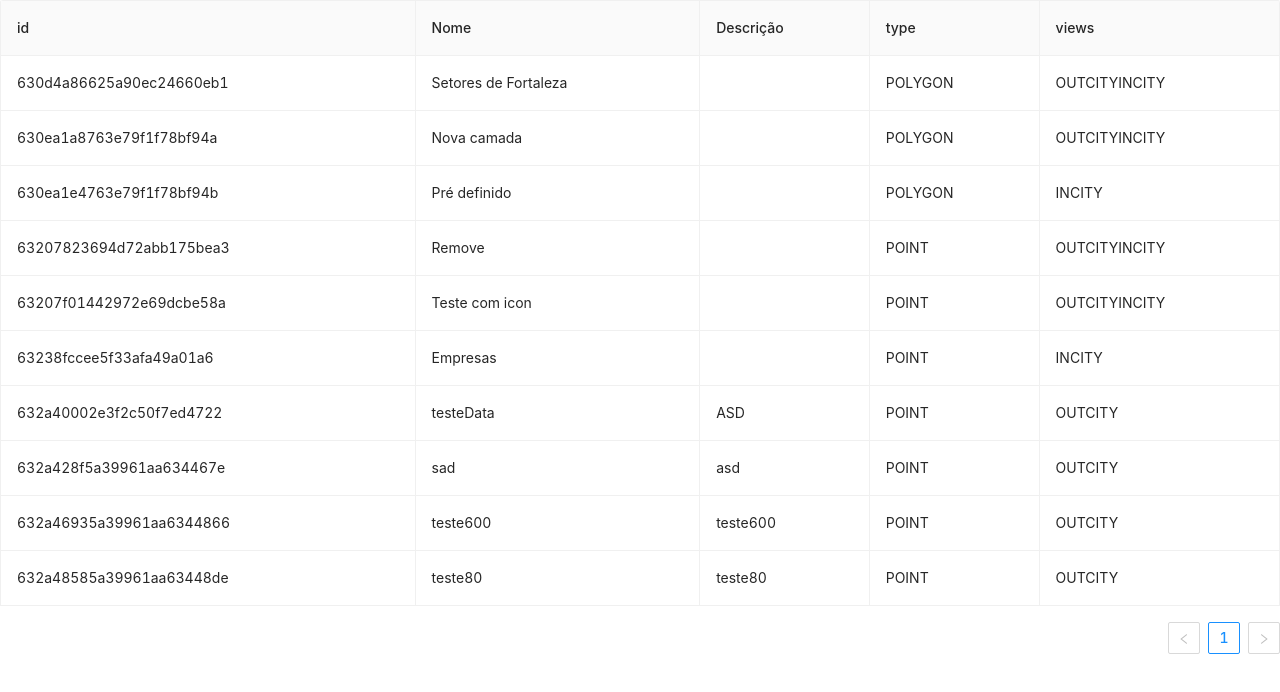
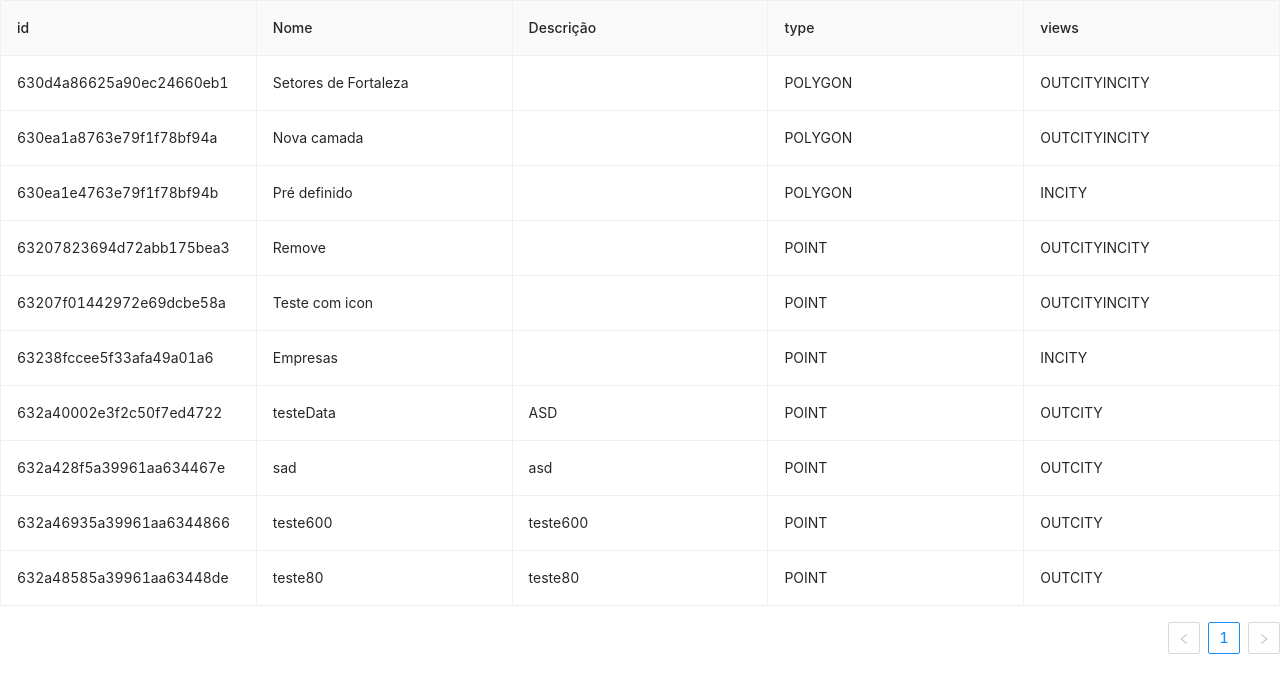
Before and after one commit to rauzola/table, a Next.js app: page /new-table in a window 1280 px wide. Shown: the top 692 px of the page. Built offline with nearby package versions, Linux system fonts and the light colour scheme.

Commit message:
arruamnado o component para funcionar o resizable 11/10/22

```diff
--- a/src/components/ColunsTable.tsx
+++ b/src/components/ColunsTable.tsx
@@ -1,10 +1,10 @@
 import { Resizable, ResizeCallbackData } from "react-resizable";
 import React from "react";
 
-interface TableProps {
-    width: React.SyntheticEvent<Element>, data: ResizeCallbackData;
-    height: boolean;
-    onResize: NewDataType;
+ export interface TableProps {
+    width: number;
+    height: number;
+    onResize: (e: React.SyntheticEvent<Element>, data: ResizeCallbackData) => void;
 
 }
 
--- a/src/components/NewTable.tsx
+++ b/src/components/NewTable.tsx
@@ -1,11 +1,13 @@
 import { Table } from "antd";
-import React from "react";
+import React, { useState } from "react";
+import type { ColumnsType, ColumnType } from 'antd/es/table';
 import "antd/dist/antd.css";
+import { Resizable, ResizeCallbackData } from "react-resizable";
 
 type TableProps<T> = {
     data: T[] | any;
-    columns: Array<IColumn>;
-
+    columns: ColumnsType<IColumn>;
+    isResizable: boolean;
 }
 
 
@@ -13,13 +15,86 @@ export type IColumn = {
     title: string;
     dataIndex: string | string[];
     key: string;
+    width?: number;
 }
 
+const ResizableTitle = (
+    props: React.HTMLAttributes<any> & {
+        onResize: (e: React.SyntheticEvent<Element>, data: ResizeCallbackData) => void;
+        width: number;
+    },
+) => {
+    const { onResize, width, ...restProps } = props;
+
+    if (!width) {
+        return <th {...restProps} />;
+    }
+
+    return (
+        <>
+            <Resizable
+                width={width}
+                height={0}
+                handle={
+                    <span
+                        className="react-resizable-handle"
+                        onClick={e => {
+                            e.stopPropagation();
+                        }}
+                    />
+                }
+                onResize={onResize}
+            >
+                <th {...restProps} />
+            </Resizable>
+        </>
+    );
+};
 
 
 export const NewTable = <T extends unknown>
-    ({ data, columns }: TableProps<T>)  => {
+    ({ data, columns, isResizable }: TableProps<T>) => {
 
+
+    const [newColumns, setNewColumns] = useState<ColumnsType<IColumn>>([...columns]);
+
+    if (isResizable) {
+        const handleResize =
+            (index: number) =>
+                (_: React.SyntheticEvent<Element>, { size }: ResizeCallbackData) => {
+                    const newColumns = [...columns];
+                    newColumns[index] = {
+                        ...newColumns[index],
+                        width: size.width,
+                    };
+                    setNewColumns(newColumns);
+                };
+
+        const resizeColumns: ColumnsType<IColumn> = newColumns.map((col, index) => ({
+            ...col,
+            onHeaderCell: column => ({
+                width: (column as ColumnType<IColumn>).width,
+                onResize: handleResize(index),
+            }),
+        }));
+
+        return (
+            <>
+                <Table
+                    rowKey={'id'}
+                    bordered
+                    components={{
+                        header: {
+                            cell: ResizableTitle,
+                        },
+                    }}
+                    columns={resizeColumns}
+                    dataSource={data}
+                />
+            </>
+        )
+    }
+    else {
         return (
             <>
                 <Table
@@ -31,3 +106,6 @@ export const NewTable = <T extends unknown>
             </>
         )
     }
+
+
+}
--- a/src/components/TableCostumize.tsx
+++ b/src/components/TableCostumize.tsx
@@ -17,7 +17,8 @@ interface NewDataType {
   type?: string;
 }
 
-export default function TableCostumize({ newArray, mergeColumns, ResizableTitle }: TableProps) {
+export default function TableCostumize
+  ({ newArray, mergeColumns, ResizableTitle }: TableProps) {
   return (
     <>
       <Table
--- a/src/pages/new-table.tsx
+++ b/src/pages/new-table.tsx
@@ -2,49 +2,129 @@ import { NewTable } from "../components/NewTable";
 import React from "react";
 import data from '../../Lista_de_camadas_.json';
 import { IColumn } from '../components/NewTable'
+import ColunsTable from "../components/ColunsTable";
+import { ResizeCallbackData } from "react-resizable";
 
 interface ILayer {
     id: string;
     name?: string;
     description?: string;
     type?: string;
+    view?: string;
 }
+
+
+
+const ResizableTitle = (
+    props: React.HTMLAttributes<any> & {
+        onResize: (e: React.SyntheticEvent<Element>, data: ResizeCallbackData) => void;
+        width: number;
+    },
+) => {
+    const { onResize, width, ...restProps } = props;
+
+    if (!width) {
+        return <th {...restProps} />;
+    }
+
+    return (
+        <>
+            <ColunsTable
+                width={width}
+                height={0}
+                onResize={onResize}
+                {...restProps}
+            />
+        </>
+    );
+};
+
 
 
 export default function newTable() {
 
+
     const layers = data.data.layerCatalogs;
+    // console.log(layer.items[0].views.join());
+
+    // const newColumns = [...layer.items];
+    // newColumns[index] = {
+    //     ...newColumns[index],
+    // };
+
+
+
+    let views = "";
+
+    for (let key in layers.items[0].views) {
+        views += layers.items[0].views[key];
+
+        console.log(key)
+        if ((parseInt(key) + 1) < layers.items[0].views.length) {
+            views += ', ';
+        }
+    }
+
+        console.log(views);
+
+        // const myArr = layers.items[0].views;
+
+        // const myArrStr = JSON.stringify(myArr);
+
+        // console.log(myArrStr);
+
+        // var objeto = JSON.parse(myArrStr);
+
+        // console.log(objeto);
+
+
+
         const columns: IColumn[] = [
             {
                 title: 'id',
                 dataIndex: 'id',
-            key: 'id'
+                key: 'id',
+                width: 250,
+
             },
             {
                 title: 'Nome',
                 dataIndex: 'name',
-            key: 'name'
+                key: 'name',
+                width: 250,
+
             },
             {
                 title: 'Descrição',
                 dataIndex: 'description',
-            key: 'description'
+                key: 'description',
+                width: 250,
+
             },
             {
                 title: 'type',
                 dataIndex: 'type',
-            key: 'type'
+                key: 'type',
+                width: 250,
+
             },
             {
                 title: 'views',
                 dataIndex: 'views',
-            key: 'views'
+                key: 'views',
+                width: 250,
+
             }
         ];
 
         return (
             <>
-            <NewTable<ILayer> data={layers.items} columns={columns} />
+                <NewTable<ILayer>
+                    data={layers.items}
+                    columns={columns}
+                    isResizable={true}
+
+                />
             </>
         )
     }
```
Lines whose indentation alone changed are shown as unchanged.
